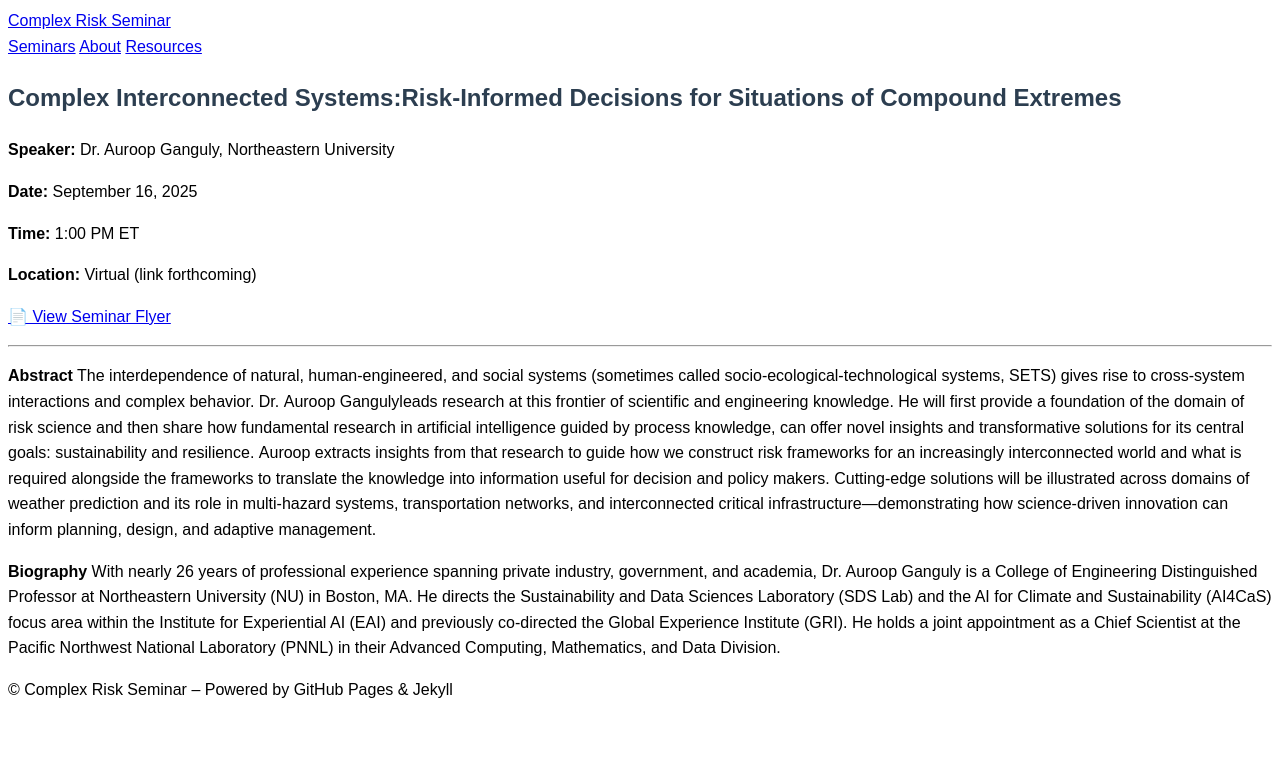
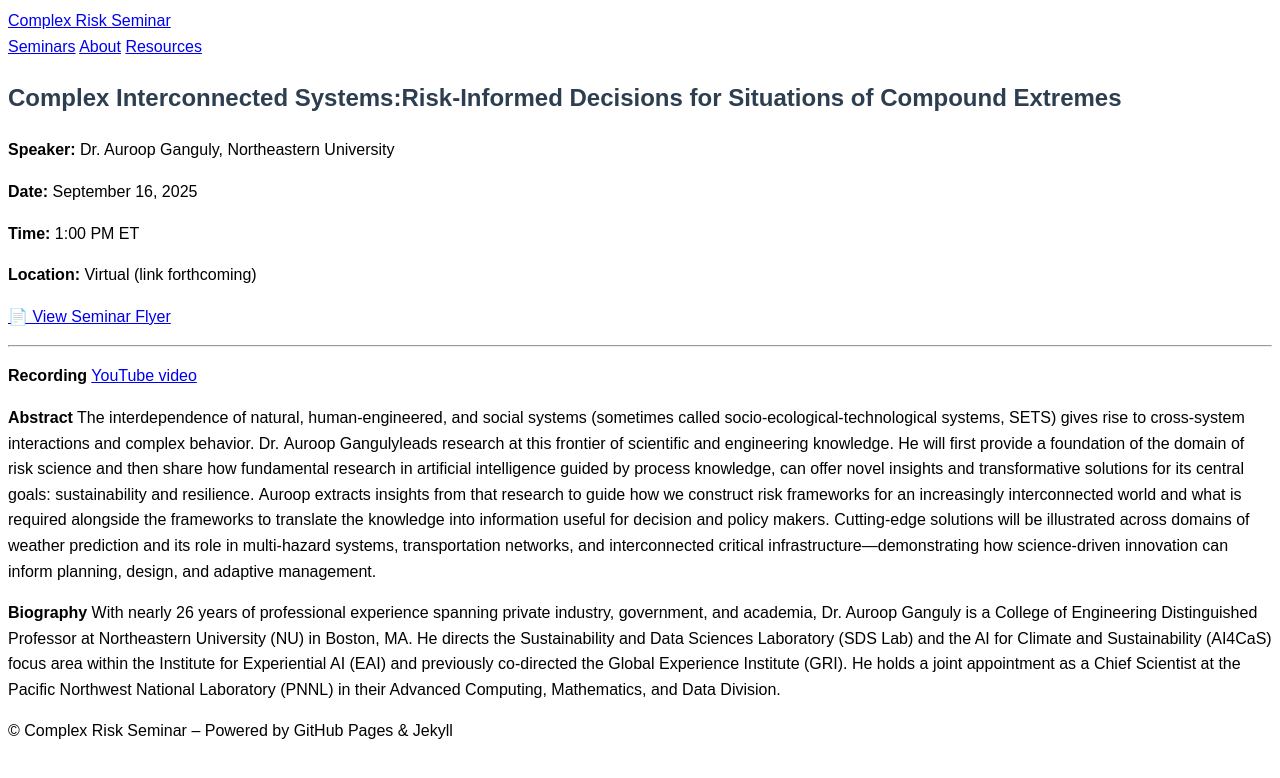
Before and after one commit to rmcgranaghan/complex-risk-science-seminars, a Jekyll site: the page built from _seminars/ganguly.md, in a window 1280 px wide. Shown: the top 778 px of the page. Built offline with Jekyll 4.4.1, drawn with Linux system fonts in a browser that asks for light colours.

Commit message:
Update ganguly.md

```diff
--- a/_seminars/ganguly.md
+++ b/_seminars/ganguly.md
@@ -8,6 +8,9 @@ location: "Virtual (link forthcoming)"
 flyer: "/assets/Auroop_ComplexRiskFlyer.pdf"
 ---
 
+**Recording**
+[YouTube video](https://www.youtube.com/playlist?list=PLOop1avL3VJFLbnIyEKaC_Y_7_Fv7bWH4)
+
 **Abstract**
 The interdependence of natural, human-engineered, and social systems (sometimes called socio-ecological-technological systems, SETS) gives rise to cross-system interactions and complex behavior. Dr. Auroop Gangulyleads research at this frontier of scientific and engineering knowledge. He will first provide a foundation of the domain of risk science and then share how fundamental research in artificial intelligence guided by process knowledge, can offer novel insights and transformative solutions for its central goals: sustainability and resilience. Auroop extracts insights from that research to guide how we construct risk frameworks for an increasingly interconnected world and what is required alongside the frameworks to translate the knowledge into information useful for decision and policy makers. Cutting-edge solutions will be illustrated across domains of weather prediction and its role in multi-hazard systems, transportation networks, and interconnected critical infrastructure—demonstrating how science-driven innovation can inform planning, design, and adaptive management.
 
```
